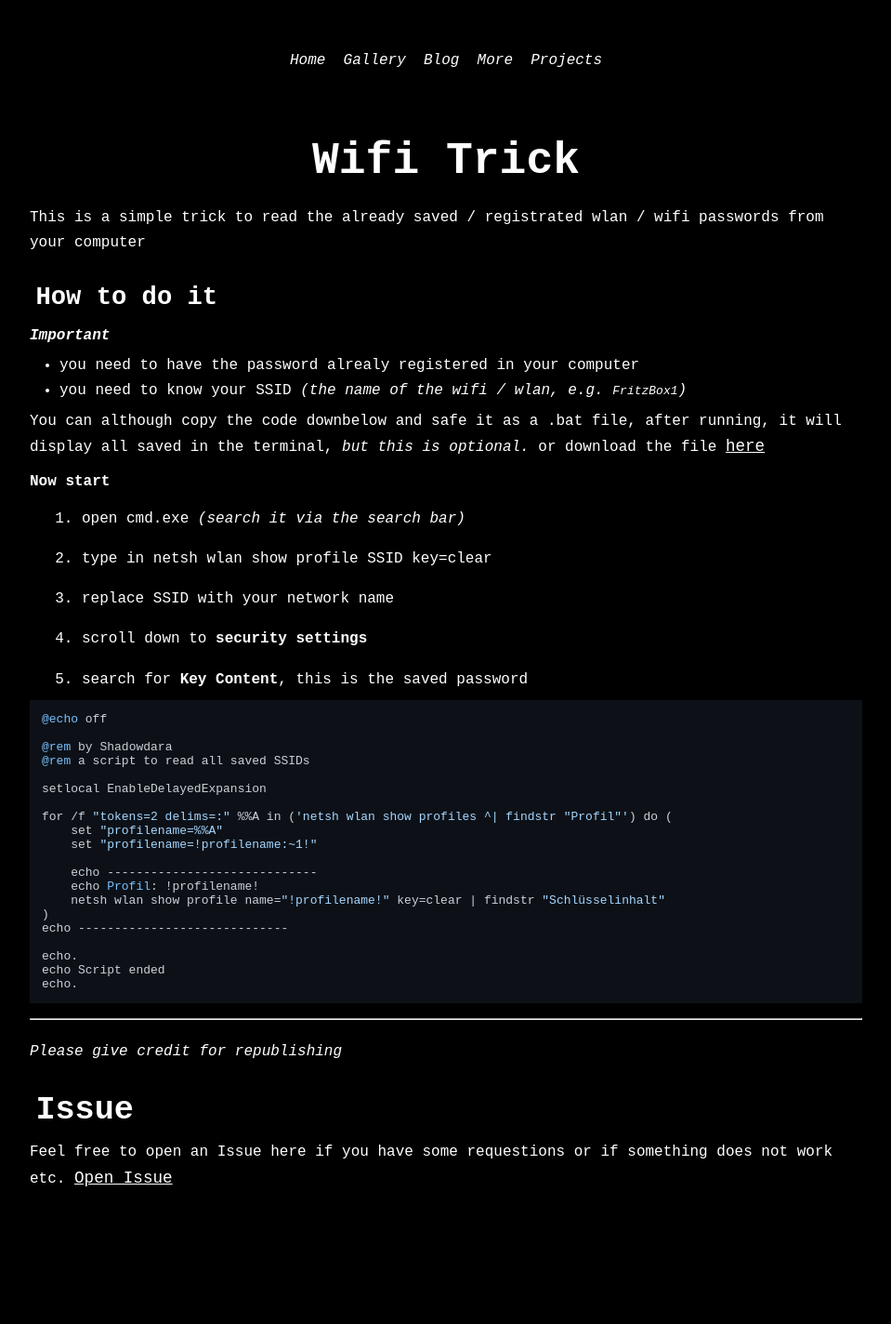
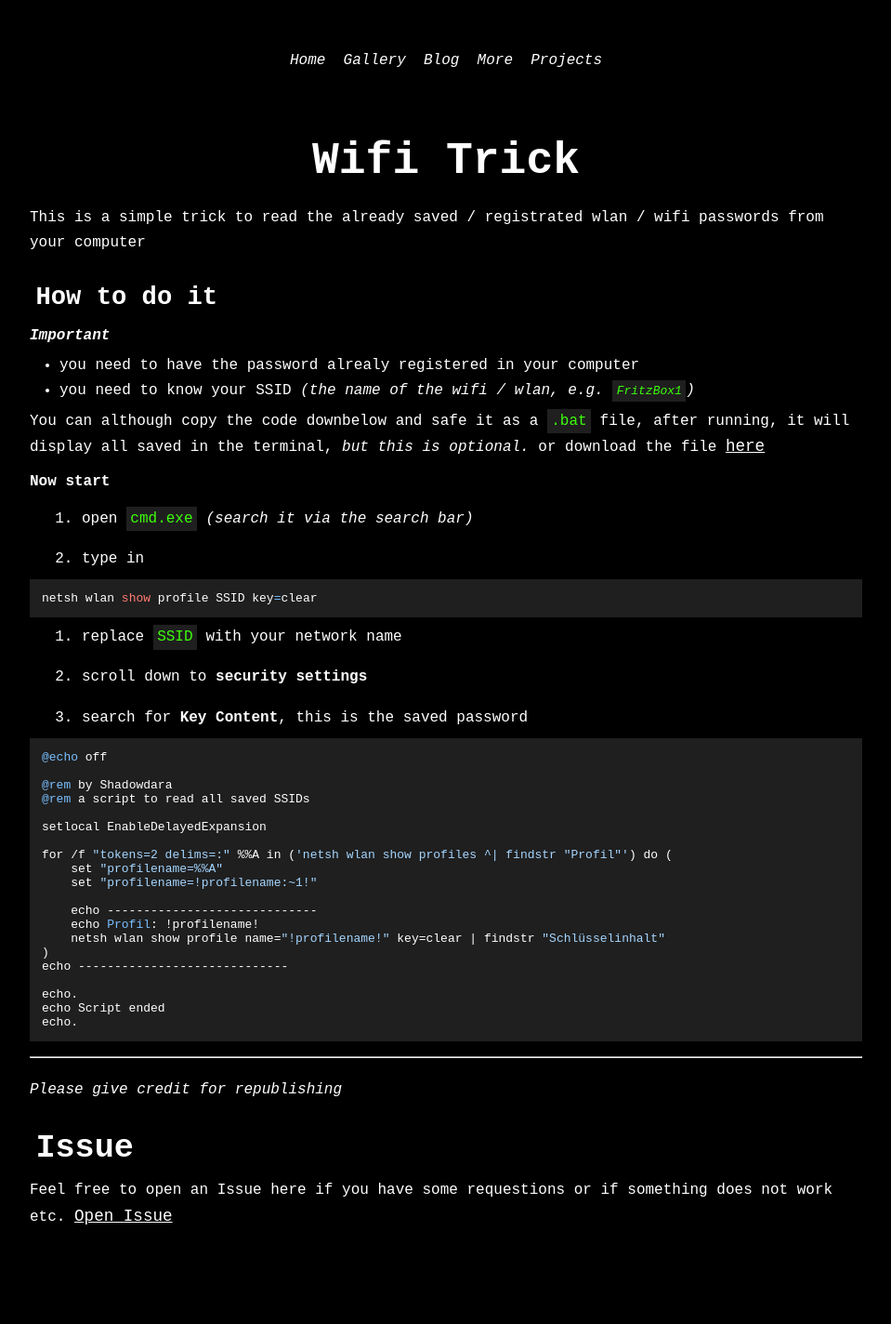
Before and after one commit to ShadowDara/Shadowdara.github.io, a Jekyll site: the page built from _posts/2025-10-16-wifi-trick.md, in a window 1280 px wide. Shown: the whole page at 93% size, without its empty margins (160-1119 px from the left). Built offline with Jekyll 4.4.1, drawn with Linux system fonts in a browser that asks for light colours; nearby versions of some CDN libraries; before the commit the page ends 1383 px from its top, so only the background shows below that.

Commit message:
updated the style

````diff
--- a/_posts/2025-10-16-wifi-trick.md
+++ b/_posts/2025-10-16-wifi-trick.md
@@ -25,7 +25,11 @@ You can although copy the code downbelow and safe it as a `.bat` file, after run
 
 1. open `cmd.exe` *(search it via the search bar)*
 
-2. type in `netsh wlan show profile SSID key=clear`
+2. type in
+
+```sh
+netsh wlan show profile SSID key=clear
+```
 
 3. replace `SSID` with your network name
 
--- a/assets/layouts/post.css
+++ b/assets/layouts/post.css
@@ -92,6 +92,16 @@
     max-width: 100%;
 } */
 
+.post code {
+    background-color: #1f1f1f;
+    padding: 0.27rem;
+    color: #3dff0c;
+}
+
+.post pre code {
+    color: white;
+}
+
 .post a {
     font-size: 1.1rem;
     color: white;
````
Also changed, not shown: _posts/2025-11-10-NotenpunkteUmrechner.md (+1 -1 lines).
